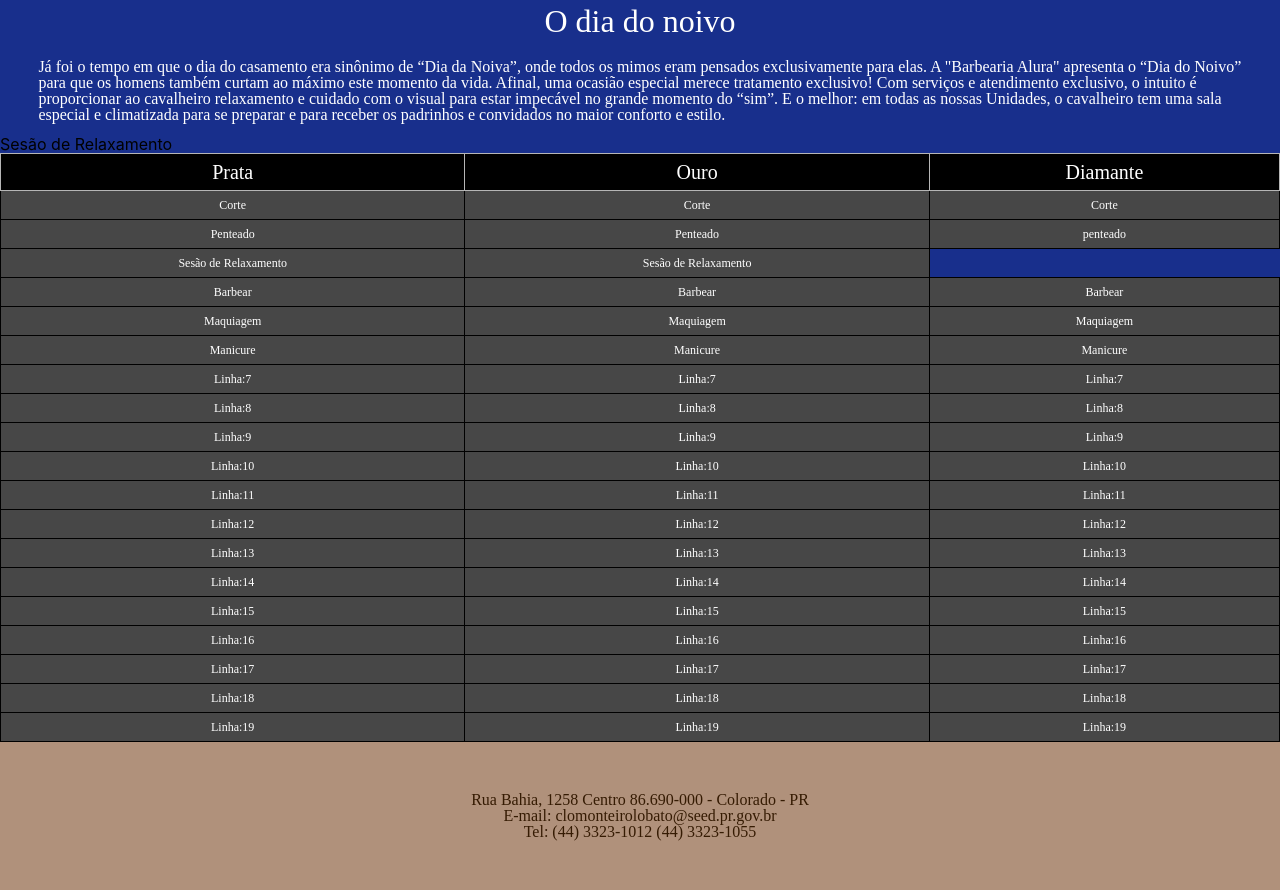
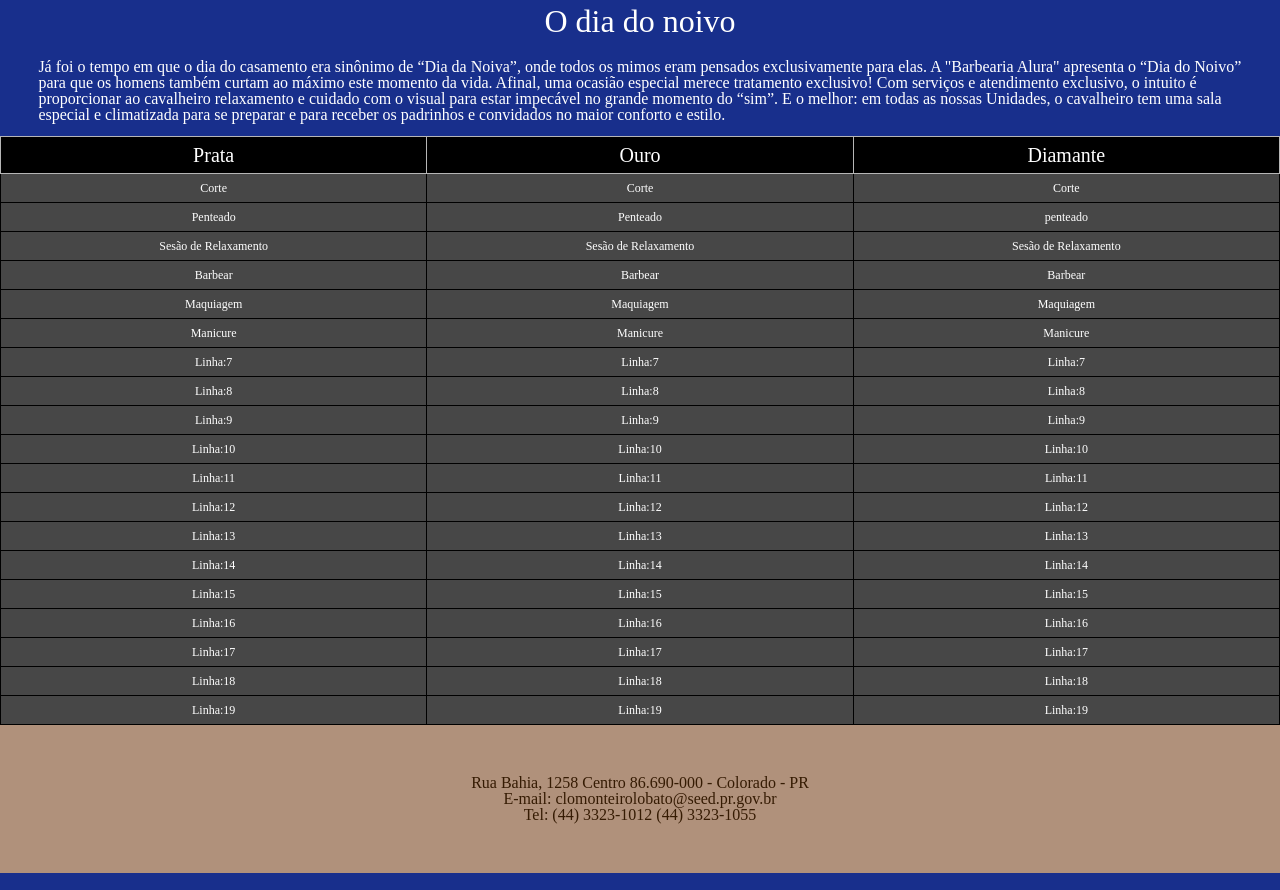
Before and after one commit to LeoNRGV/av1-3tri, a plain HTML site: page barbearia alura/index.html in a window 1280 px wide. Shown: the part 2099-2989 px from the top of the page. Drawn offline with Linux system fonts and the light colour scheme.

Commit message:
Add files via upload

```diff
--- a/barbearia alura/index.html
+++ b/barbearia alura/index.html
@@ -102,7 +102,7 @@ table.tftable th {text-align: center;}
 <tr><th>Prata</th><th>Ouro</th><th>Diamante</th></tr>
 <tr><td>Corte </td><td>Corte </td><td>Corte </td></tr>
 <tr><td>Penteado </td><td>Penteado </td><td>penteado</td></tr>
-<tr><tds>Sesão de Relaxamento</td><td>Sesão de Relaxamento </td><td> Sesão de Relaxamento </td></tr>
+<tr><td>Sesão de Relaxamento</td><td>Sesão de Relaxamento </td><td>Sesão de Relaxamento </td></tr>
 <tr><td>Barbear </td><td>Barbear </td><td>Barbear </td></tr>
 <tr><td>Maquiagem </td><td>Maquiagem </td><td>Maquiagem </td></tr>
 <tr><td>Manicure </td><td>Manicure </td><td>Manicure </td></tr>
@@ -122,12 +122,14 @@ table.tftable th {text-align: center;}
 </table>
 			</section>
 </section>
+<section id ="contato">
 		<footer class="rodape">
 		<h4> <p>Rua Bahia, 1258 Centro  86.690-000 - Colorado - PR</p>
 			<p>E-mail: clomonteirolobato@seed.pr.gov.br</p>
 			<p>Tel: (44) 3323-1012    (44) 3323-1055 </p>
 			</h4>
 		</footer>
+</section>
 		</body>
 	</body>
 </html>
--- a/barbearia alura/style.css
+++ b/barbearia alura/style.css
@@ -167,7 +167,7 @@ ul {
 }
 
 .imagembeneficios {
-padding-left: 400px;;
+padding-left: 400px;
 }
 .rodape{
     background-color: #f3bc75b2;
```
